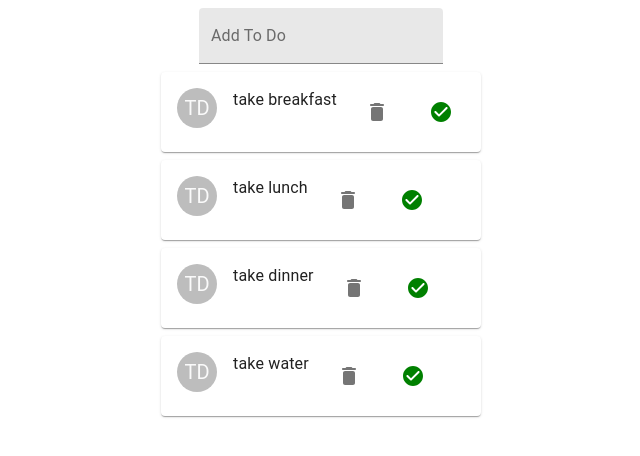
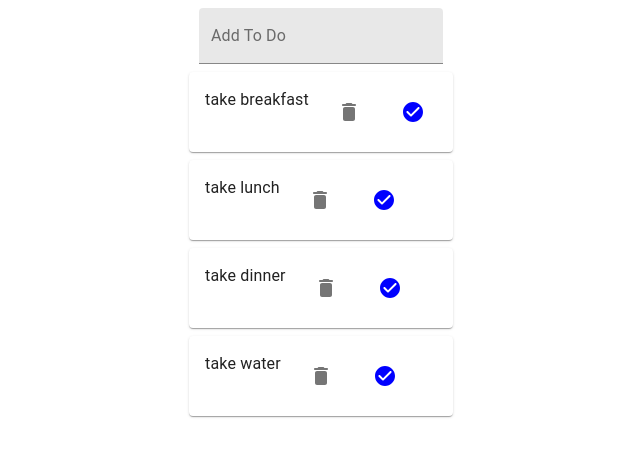
Before and after one commit to vikashask/todo-app-react-node, a React (Create React App) app: page / in a window 1280 px wide. Shown: the top 456 px of the page, without its empty margins (319-959 px from the left). Built offline with nearby package versions, Linux system fonts and the light colour scheme.

Commit message:
edit todo on double click

```diff
--- a/src/component/List.js
+++ b/src/component/List.js
@@ -2,7 +2,9 @@ import React from "react";
 import Todo from "./Todo";
 
 const List = ({ list }) => {
-  const toDoRow = list.map((items) => <Todo title={items.title} />);
+  const toDoRow = list.map((items) => (
+    <Todo title={items.title} isCompleted={items.isCompleted} />
+  ));
 
   return <div>{toDoRow}</div>;
 };
--- a/src/component/Todo.js
+++ b/src/component/Todo.js
@@ -1,12 +1,11 @@
-import { IconButton } from "@material-ui/core";
-import Avatar from "@material-ui/core/Avatar";
+import { FilledInput, FormControl, IconButton } from "@material-ui/core";
 import Grid from "@material-ui/core/Grid";
 import Paper from "@material-ui/core/Paper";
 import { makeStyles } from "@material-ui/core/styles";
 import Typography from "@material-ui/core/Typography";
 import CheckCircleRoundedIcon from "@material-ui/icons/CheckCircleRounded";
 import DeleteRoundedIcon from "@material-ui/icons/DeleteRounded";
-import React from "react";
+import React, { useState } from "react";
 
 const useStyles = makeStyles((theme) => ({
   root: {
@@ -21,17 +20,40 @@ const useStyles = makeStyles((theme) => ({
   },
 }));
 
-const Todo = ({ title }) => {
+const Todo = ({ title, isCompleted }) => {
   const classes = useStyles();
+  const [isEditing, setIsEditing] = useState(false);
 
-  return (
+  const onDoubleClick = () => {
+    console.log("🚀 ~ file: Todo.js ~ line 29 ~ onDoubleClick ~ onDoubleClick");
+    setIsEditing(true);
+  };
+
+  const handleKeyDown = (e) => {
+    console.log(e.keyCode);
+    const key = e.keyCode;
+    if (key === 13 || key === 27) {
+      setIsEditing(false);
+    }
+  };
+
+  return isEditing ? (
+    <FormControl fullWidth variant="filled">
+      <FilledInput
+        id="filled-adornment-amount"
+        value=""
+        onKeyDown={handleKeyDown}
+        variant="outlined"
+        autoFocus
+      />
+    </FormControl>
+  ) : (
     <Paper className={classes.paper}>
       <Grid container wrap="nowrap" spacing={2}>
         <Grid item>
-          <Avatar>TD</Avatar>
-        </Grid>
-        <Grid item>
-          <Typography noWrap>{title}</Typography>
+          <Typography onDoubleClick={onDoubleClick} noWrap>
+            {title}
+          </Typography>
         </Grid>
         <Grid item>
           <IconButton aria-label="delete" className={classes.margin}>
@@ -40,7 +62,7 @@ const Todo = ({ title }) => {
         </Grid>
         <Grid item>
           <IconButton
-            style={{ color: "green" }}
+            style={isCompleted ? { color: "green" } : { color: "blue" }}
             aria-label="delete"
             className={classes.margin}
           >
```
